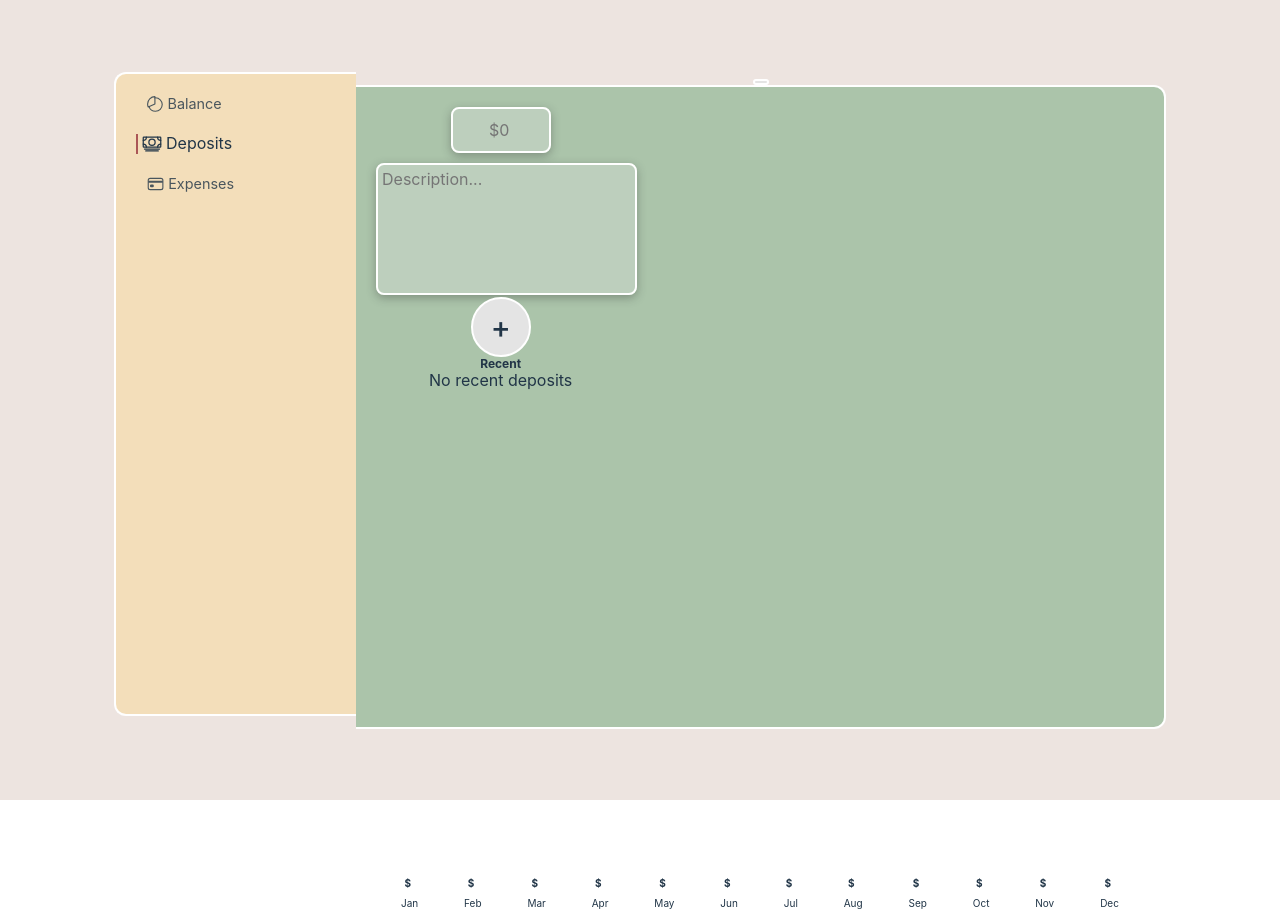
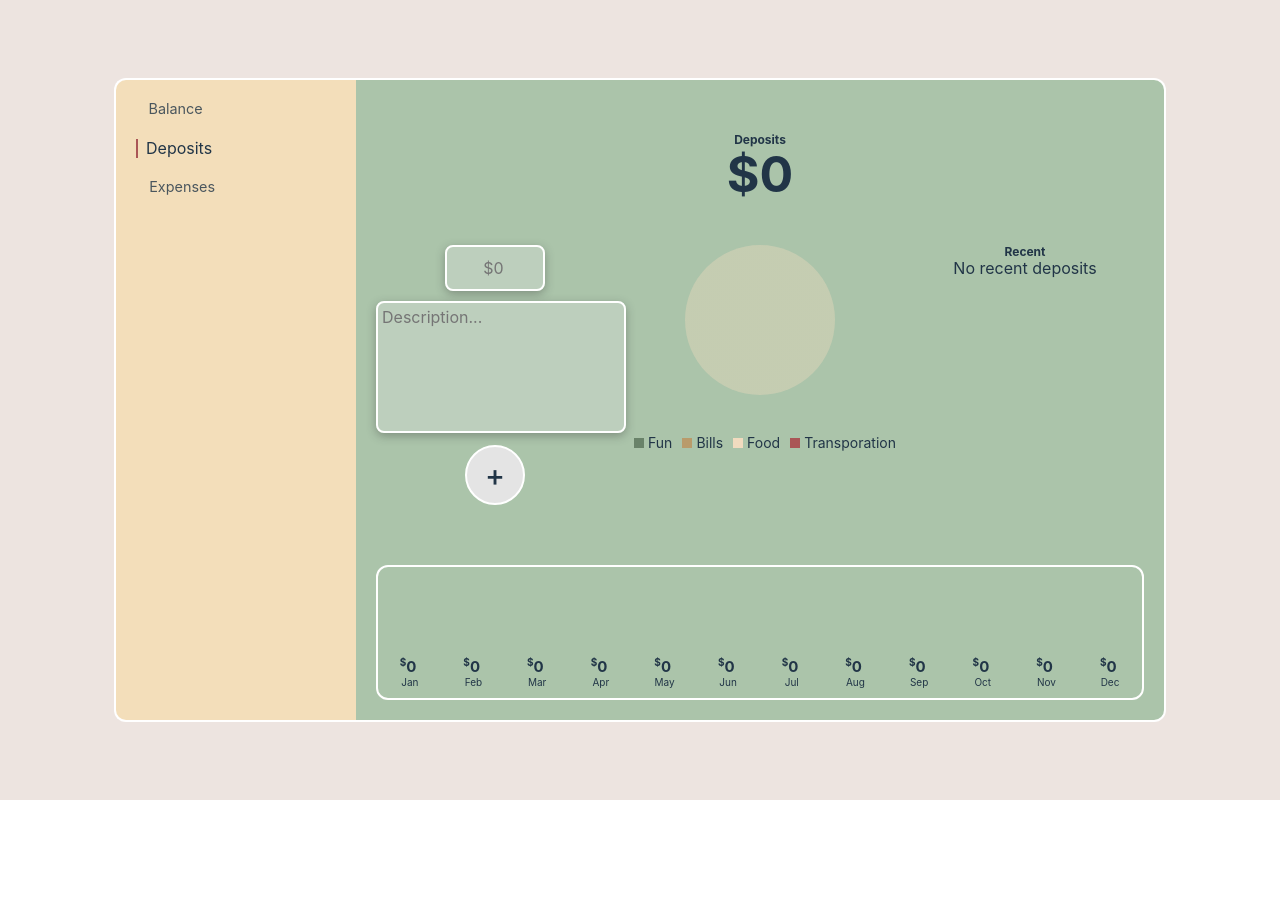
Before and after one commit to Jake-Zaruba/weekly-challenge-1, a React (Vite) app: page /deposits in a window 1280 px wide. After the commit the page ends 800 px from the top, so only its background shows below. Built offline with nearby package versions, Linux system fonts and the light colour scheme.

Commit message:
Completed deposits bar chart

```diff
--- a/src/App.jsx
+++ b/src/App.jsx
@@ -28,6 +28,21 @@ function App() {
     foodPercentage: 0,
     transportationPercentage: 0,
   });
+  const [monthDepSum, setMonthDepSum] = useState({
+    jan: 0,
+    feb: 0,
+    mar: 0,
+    apr: 0,
+    may: 0,
+    jun: 0,
+    jul: 0,
+    aug: 0,
+    sep: 0,
+    oct: 0,
+    nov: 0,
+    dec: 0,
+  });
+
   const [monthExpSum, setMonthExpSum] = useState({
     jan: 0,
     feb: 0,
@@ -95,6 +110,108 @@ function App() {
     setBtnClicked(true);
     setExpenseDescription("");
     setExpense("");
+  }
+
+  function updateMonthDeposits() {
+    deposits.filter((item) => {
+      if (
+        item.date.split(" ")[1] === "Jan" &&
+        item.id === deposits[deposits.length - 1].id
+      ) {
+        setMonthDepSum({
+          ...monthDepSum,
+          jan: Math.abs(prev.jan) + Math.abs(item.amount),
+        });
+      } else if (
+        item.date.split(" ")[1] === "Feb" &&
+        item.id === deposits[deposits.length - 1].id
+      ) {
+        setMonthDepSum({
+          ...monthDepSum,
+          feb: Math.abs(monthDepSum.feb) + Math.abs(item.amount),
+        });
+      } else if (
+        item.date.split(" ")[1] === "Mar" &&
+        item.id === deposits[deposits.length - 1].id
+      ) {
+        setMonthDepSum({
+          ...monthDepSum,
+          mar: Math.abs(monthDepSum.mar) + Math.abs(item.amount),
+        });
+      } else if (
+        item.date.split(" ")[1] === "Apr" &&
+        item.id === deposits[deposits.length - 1].id
+      ) {
+        setMonthDepSum({
+          ...monthDepSum,
+          apr: Math.abs(monthDepSum.apr) + Math.abs(item.amount),
+        });
+      } else if (
+        item.date.split(" ")[1] === "May" &&
+        item.id === deposits[deposits.length - 1].id
+      ) {
+        setMonthDepSum({
+          ...monthDepSum,
+          may: Math.abs(monthDepSum.may) + Math.abs(item.amount),
+        });
+      } else if (
+        item.date.split(" ")[1] === "Jun" &&
+        item.id === deposits[deposits.length - 1].id
+      ) {
+        setMonthDepSum({
+          ...monthDepSum,
+          jun: Math.abs(monthDepSum.jun) + Math.abs(item.amount),
+        });
+      } else if (
+        item.date.split(" ")[1] === "Jul" &&
+        item.id === deposits[deposits.length - 1].id
+      ) {
+        setMonthDepSum({
+          ...monthDepSum,
+          jul: Math.abs(monthDepSum.jul) + Math.abs(item.amount),
+        });
+      } else if (
+        item.date.split(" ")[1] === "Aug" &&
+        item.id === deposits[deposits.length - 1].id
+      ) {
+        setMonthDepSum({
+          ...monthDepSum,
+          aug: Math.abs(monthDepSum.au) + Math.abs(item.amount),
+        });
+      } else if (
+        item.date.split(" ")[1] === "Sep" &&
+        item.id === deposits[deposits.length - 1].id
+      ) {
+        setMonthDepSum({
+          ...monthDepSum,
+          sep: Math.abs(monthDepSum.sep) + Math.abs(item.amount),
+        });
+      } else if (
+        item.date.split(" ")[1] === "Oct" &&
+        item.id === deposits[deposits.length - 1].id
+      ) {
+        setMonthDepSum({
+          ...monthDepSum,
+          oct: Math.abs(monthDepSum.oct) + Math.abs(item.amount),
+        });
+      } else if (
+        item.date.split(" ")[1] === "Nov" &&
+        item.id === deposits[deposits.length - 1].id
+      ) {
+        setMonthDepSum({
+          ...monthDepSum,
+          nov: Math.abs(monthDepSum.nov) + Math.abs(item.amoun),
+        });
+      } else if (
+        item.date.split(" ")[1] === "Dec" &&
+        item.id === deposits[deposits.length - 1].id
+      ) {
+        setMonthDepSum({
+          ...monthDepSum,
+          dec: Math.abs(monthDepSum.dec) + Math.abs(item.amount),
+        });
+      }
+    });
   }
 
   function updateMonthExpenses() {
@@ -284,6 +401,10 @@ function App() {
     updateMonthExpenses();
   }, [expenses.length]);
 
+  useEffect(() => {
+    updateMonthDeposits();
+  }, [deposits.length]);
+
   return (
     <BrowserRouter>
       <Routes>
@@ -318,6 +439,7 @@ function App() {
                 deposit={deposit}
                 setDeposit={setDeposit}
                 deposits={deposits}
+                totalDeposits={totalDeposits}
                 description={depositDescription}
                 setDescription={setDepositDescription}
                 funPercentage={percentage.funPercentage}
@@ -325,6 +447,7 @@ function App() {
                 foodPercentage={percentage.foodPercentage}
                 transportationPercentage={percentage.transportationPercentage}
                 btnClicked={btnClicked}
+                {...monthDepSum}
               />
             }
           />
--- a/src/components/Bar.jsx
+++ b/src/components/Bar.jsx
@@ -1,11 +1,11 @@
-export default function Bar(totalExpenses, jan, feb, mar, apr, month) {
+export default function Bar(total, jan, feb, mar, apr, month) {
   function getPercentage(value, totalValue) {
     const roundedPercentage = (value / totalValue).toFixed(5);
     return roundedPercentage * 100;
   }
   const percentage = getPercentage(
-    Math.abs(totalExpenses.month),
-    Math.abs(totalExpenses.totalExpenses)
+    Math.abs(total.month),
+    Math.abs(total.total)
   );
 
   const style = {
@@ -24,10 +24,7 @@ export default function Bar(totalExpenses, jan, feb, mar, apr, month) {
   return (
     <>
       <div className="bar-container">
-        <div
-          style={totalExpenses.totalExpenses ? style : null}
-          className="bar"
-        ></div>
+        <div style={total.total ? style : null} className="bar"></div>
       </div>
     </>
   );
--- a/src/components/BarChart.jsx
+++ b/src/components/BarChart.jsx
@@ -1,7 +1,6 @@
 import Bar from "./Bar";
 
 export default function BarChart({
-  monthExpSum,
   jan,
   feb,
   mar,
@@ -14,7 +13,7 @@ export default function BarChart({
   oct,
   nov,
   dec,
-  totalExpenses,
+  total,
 }) {
   // function checkPercent() {
   //   console.log(apr);
@@ -24,7 +23,7 @@ export default function BarChart({
     <>
       <div className="bar-graph-container">
         <div className="month-container">
-          <Bar month={jan} totalExpenses={totalExpenses} />
+          <Bar month={jan} total={total} />
           <h2 className="jan-bar">
             <span className="dollar-sign">&#36;</span>
             {jan}&nbsp;
@@ -32,7 +31,7 @@ export default function BarChart({
           <span>Jan</span>
         </div>
         <div className="month-container">
-          <Bar month={feb} totalExpenses={totalExpenses} />
+          <Bar month={feb} total={total} />
           <h2 className="feb-bar">
             <span className="dollar-sign">&#36;</span>
             {feb}&nbsp;
@@ -40,7 +39,7 @@ export default function BarChart({
           <span>Feb</span>
         </div>
         <div className="month-container">
-          <Bar month={mar} totalExpenses={totalExpenses} />
+          <Bar month={mar} total={total} />
           <h2 className="mar-bar">
             <span className="dollar-sign">&#36;</span>
             {mar}&nbsp;
@@ -48,7 +47,7 @@ export default function BarChart({
           <span>Mar</span>
         </div>
         <div className="month-container">
-          <Bar month={apr} totalExpenses={totalExpenses} />
+          <Bar month={apr} total={total} />
           <h2 className="apr-bar">
             <span className="dollar-sign">&#36;</span>
             {apr}&nbsp;
@@ -56,7 +55,7 @@ export default function BarChart({
           <span>Apr</span>
         </div>
         <div className="month-container">
-          <Bar month={may} totalExpenses={totalExpenses} />
+          <Bar month={may} total={total} />
           <h2 className="may-bar">
             <span className="dollar-sign">&#36;</span>
             {may}&nbsp;
@@ -64,7 +63,7 @@ export default function BarChart({
           <span>May</span>
         </div>
         <div className="month-container">
-          <Bar month={jun} totalExpenses={totalExpenses} />
+          <Bar month={jun} total={total} />
           <h2 className="jun-bar">
             <span className="dollar-sign">&#36;</span>
             {jun}&nbsp;
@@ -72,7 +71,7 @@ export default function BarChart({
           <span>Jun</span>
         </div>
         <div className="month-container">
-          <Bar month={jul} totalExpenses={totalExpenses} />
+          <Bar month={jul} total={total} />
           <h2 className="jul-bar">
             <span className="dollar-sign">&#36;</span>
             {jul}&nbsp;
@@ -80,7 +79,7 @@ export default function BarChart({
           <span>Jul</span>
         </div>
         <div className="month-container">
-          <Bar month={aug} totalExpenses={totalExpenses} />
+          <Bar month={aug} total={total} />
           <h2 className="aug-bar">
             <span className="dollar-sign">&#36;</span>
             {aug}&nbsp;
@@ -88,7 +87,7 @@ export default function BarChart({
           <span>Aug</span>
         </div>
         <div className="month-container">
-          <Bar month={sep} totalExpenses={totalExpenses} />
+          <Bar month={sep} total={total} />
           <h2 className="sep-bar">
             <span className="dollar-sign">&#36;</span>
             {sep}&nbsp;
@@ -96,7 +95,7 @@ export default function BarChart({
           <span>Sep</span>
         </div>
         <div className="month-container">
-          <Bar month={oct} totalExpenses={totalExpenses} />
+          <Bar month={oct} total={total} />
           <h2 className="oct-bar">
             <span className="dollar-sign">&#36;</span>
             {oct}&nbsp;
@@ -104,7 +103,7 @@ export default function BarChart({
           <span>Oct</span>
         </div>
         <div className="month-container">
-          <Bar month={nov} totalExpenses={totalExpenses} />
+          <Bar month={nov} total={total} />
           <h2 className="nov-bar">
             <span className="dollar-sign">&#36;</span>
             {nov}&nbsp;
@@ -112,7 +111,7 @@ export default function BarChart({
           <span>Nov</span>
         </div>
         <div className="month-container">
-          <Bar month={dec} totalExpenses={totalExpenses} />
+          <Bar month={dec} total={total} />
           <h2 className="dec-bar">
             <span className="dollar-sign">&#36;</span>
             {dec}&nbsp;
--- a/src/components/Deposits.jsx
+++ b/src/components/Deposits.jsx
@@ -7,6 +7,7 @@ export default function Deposits({
   deposit,
   setDeposit,
   deposits,
+  totalDeposits,
   description,
   setDescription,
   funPercentage,
@@ -14,19 +15,32 @@ export default function Deposits({
   foodPercentage,
   transportationPercentage,
   btnClicked,
+  monthDepSum,
+  jan,
+  feb,
+  mar,
+  apr,
+  may,
+  jun,
+  jul,
+  aug,
+  sep,
+  oct,
+  nov,
+  dec,
 }) {
   function debug() {
     console.log(deposits);
   }
   return (
     <>
-      <button onClick={() => debug()}></button>
       <div className="new-expense-container">
         <NewDeposit
           addDeposit={addDeposit}
           deposit={deposit}
           setDeposit={setDeposit}
           deposits={deposits}
+          totalDeposits={totalDeposits}
           description={description}
           setDescription={setDescription}
           funPercentage={funPercentage}
@@ -35,8 +49,43 @@ export default function Deposits({
           transportationPercentage={transportationPercentage}
           btnClicked={btnClicked}
         />
-        <PieChart />
-        <BarChart />
+        <div className="pie-chart-container">
+          <PieChart
+            funPercentage={funPercentage}
+            billsPercentage={billsPercentage}
+            foodPercentage={foodPercentage}
+            transportationPercentage={transportationPercentage}
+            btnClicked={btnClicked}
+          />
+          <div className="legend">
+            <div className="legend-icon"></div>
+            <span>Fun</span>
+            <div className="legend-icon"></div>
+            <span>Bills</span>
+            <div className="legend-icon"></div>
+            <span>Food</span>
+            <div className="legend-icon"></div>
+            <span>Transporation</span>
+          </div>
+        </div>
+        <BarChart
+          jan={jan}
+          feb={feb}
+          mar={mar}
+          apr={apr}
+          may={may}
+          jun={jun}
+          jul={jul}
+          aug={aug}
+          sep={sep}
+          oct={oct}
+          nov={nov}
+          dec={dec}
+          {...monthDepSum}
+          total={totalDeposits}
+        />
+
+        {/* <button onClick={() => debug()}></button> */}
       </div>
     </>
   );
--- a/src/components/Expenses.jsx
+++ b/src/components/Expenses.jsx
@@ -98,7 +98,7 @@ export default function Expenses({
           nov={nov}
           dec={dec}
           {...monthExpSum}
-          totalExpenses={totalExpenses}
+          total={totalExpenses}
         />
       </div>
     </>
--- a/src/components/NewDeposit.jsx
+++ b/src/components/NewDeposit.jsx
@@ -4,13 +4,14 @@ export default function NewDeposit({
   deposit,
   deposits,
   setDeposit,
+  totalDeposits,
   addDeposit,
   description,
   setDescription,
 }) {
   return (
     <>
-      <div className="deposits-container">
+      <div className="add-amount-container">
         <form>
           <input
             className="value-input"
@@ -36,6 +37,38 @@ export default function NewDeposit({
         <button className="form-btn" onClick={() => addDeposit()}>
           +
         </button>
+        <div className="category-btn-container">
+          <button
+            onClick={() => assignCategory(btn1)}
+            // onBlur={() => categoryAlert()}
+            className={"category-btn "}
+          >
+            🎉
+          </button>
+          <button
+            onClick={() => assignCategory(btn2)}
+            className={"category-btn "}
+          >
+            🧾
+          </button>
+          <button
+            onClick={() => assignCategory(btn3)}
+            className={"category-btn "}
+          >
+            🍕
+          </button>
+          <button
+            onClick={() => assignCategory(btn4)}
+            className={"category-btn "}
+          >
+            🚗
+          </button>
+        </div>
+      </div>
+      <div className="total">
+        <h4>Deposits</h4>
+        <h1>${Math.abs(totalDeposits)}</h1>
+      </div>
       <div className="recent-container">
         <h4>Recent</h4>
         <div id="recent-deposit">
@@ -54,7 +87,6 @@ export default function NewDeposit({
           )}
         </div>
       </div>
-      </div>
     </>
   );
 }
--- a/src/components/NewExpense.jsx
+++ b/src/components/NewExpense.jsx
@@ -15,31 +15,14 @@ export default function NewExpense({
   btn2,
   btn3,
   btn4,
-  funPercentage,
-  billsPercentage,
-  foodPercentage,
-  transportationPercentage,
   btnClicked,
-  jan,
-  feb,
-  mar,
-  apr,
-  may,
-  jun,
-  jul,
-  aug,
-  sep,
-  oct,
-  nov,
-  dec,
-  getPercentage,
 }) {
   const categoryAlert = () => {
     alert("Please select a category");
   };
   return (
     <>
-      <div className="add-expense-container">
+      <div className="add-amount-container">
         <form>
           <input
             className="value-input"
--- a/src/index.css
+++ b/src/index.css
@@ -171,7 +171,7 @@ h4 {
   /* box-shadow: 0px 3px 10px #3333335b; */
 }
 
-.add-expense-container {
+.add-amount-container {
   display: flex;
   flex-direction: column;
   align-items: center;
@@ -356,8 +356,13 @@ textarea {
   grid-row: 2;
 }
 
+.add-amount-container .recent-container {
+  grid-column: 3;
+  grid-row: 2;
+}
+
 #recent-deposit {
-  grid-column: 2;
+  grid-column: 3;
   grid-row: 2 span;
   height: 22rem;
   justify-self: center;
```
Lines whose indentation alone changed are shown as unchanged.
